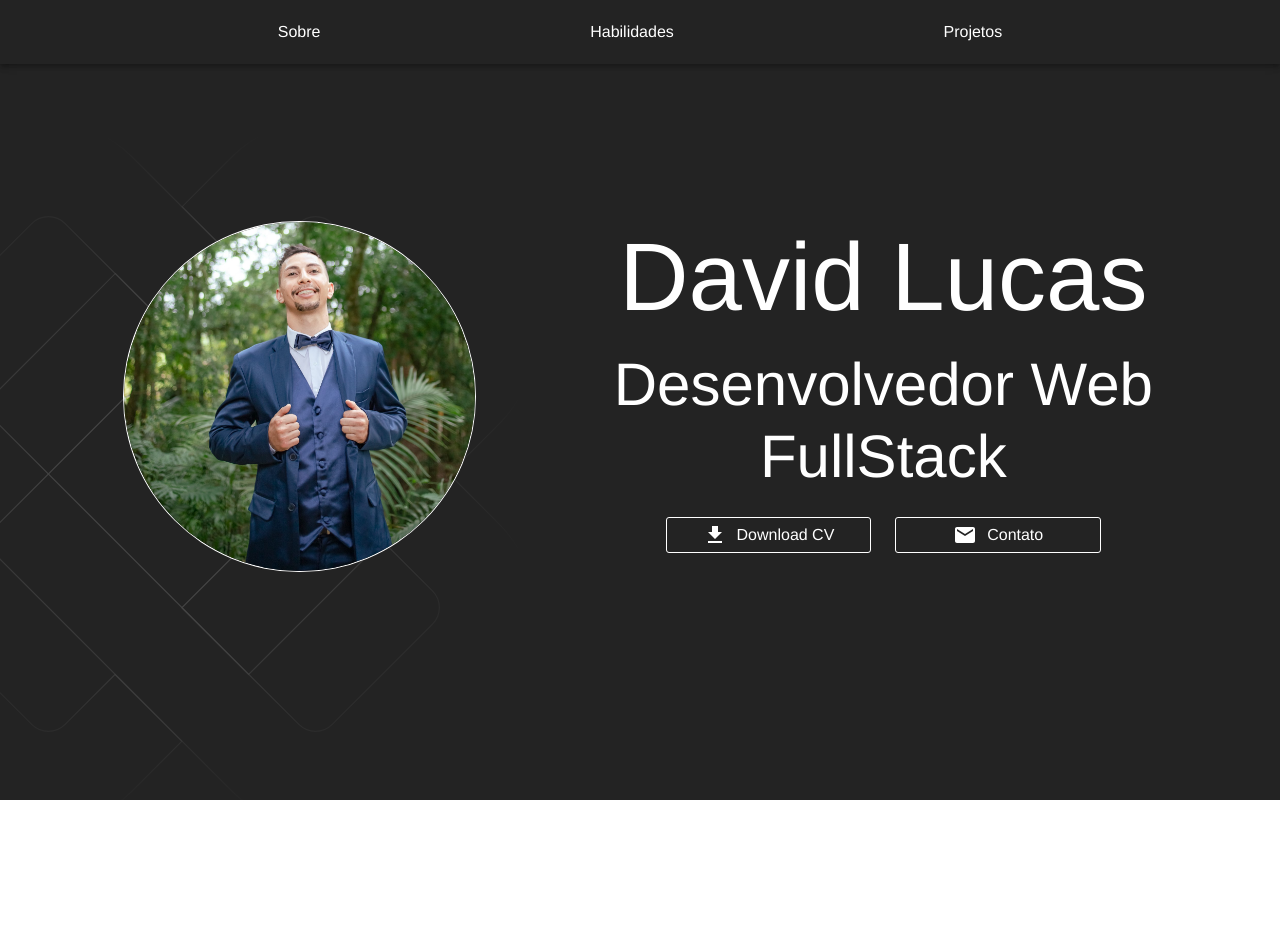
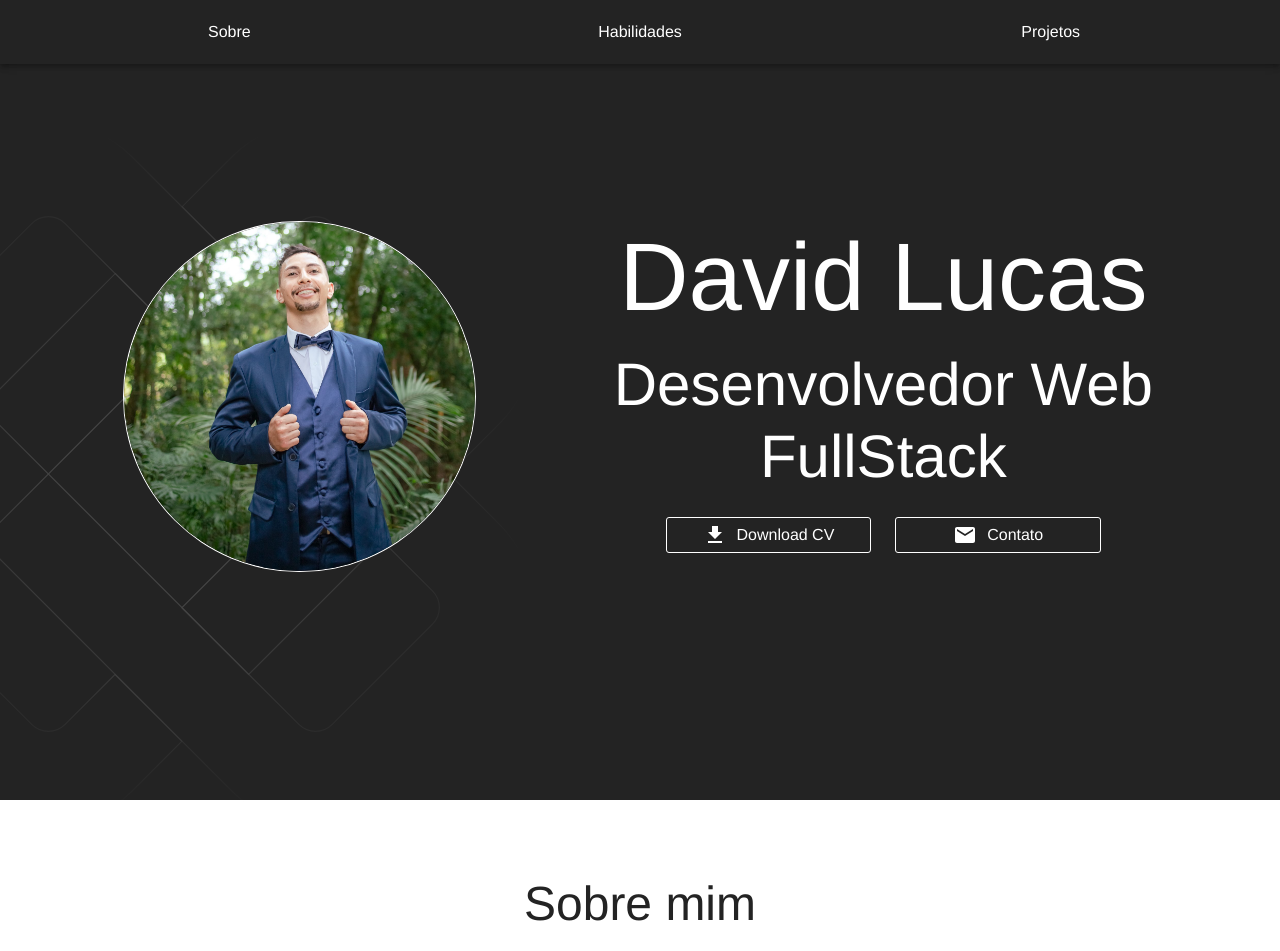
Before and after one commit to dvdlucas/meu-portfolio, a React (Vite) app: page / in a window 1280 px wide. Shown: the top 951 px of the page. Before the commit the page ends 834 px from the top, so only its background shows below. Built offline with nearby package versions, Linux system fonts and the light colour scheme.

Commit message:
feat : update with navBar

```diff
--- a/src/components/NavBar/NavBar.tsx
+++ b/src/components/NavBar/NavBar.tsx
@@ -1,22 +1,43 @@
-import { AppBar, MenuItem, Toolbar, styled } from "@mui/material"
+import { AppBar, Toolbar, MenuItem, styled } from "@mui/material";
+
+const StyledToolbar = styled(Toolbar)(({ theme }) => ({
+    display: "flex",
+    justifyContent: "space-evenly",
+    backgroundColor: theme.palette.primary.main,
+}));
+
+const StyledMenuItem = styled(MenuItem)(({ theme }) => ({
+    backgroundColor: "transparent",
+    borderRadius: "3px",
+    padding: "5px 15px",
+    width: "100%",
+    color: theme.palette.primary.contrastText,
+    display: "inline-flex",
+    alignItems: "center",
+    justifyContent: "center",
+    gap: "10px",
+    '&:hover': {
+        backgroundColor: theme.palette.secondary.light,
+    },
+}));
 
 const NavBar = () => {
-    const StyledToobar = styled(Toolbar)(() => ({
-        display: "flex",
-        justifyContent: "space-evenly"
-    }))
+    const handleScroll = (sectionId: string) => {
+        const section = document.getElementById(sectionId);
+        if (section) {
+            section.scrollIntoView({ behavior: 'smooth' });
+        }
+    };
 
     return (
-        <>
-            <AppBar position="absolute">
-                <StyledToobar>
-                    <MenuItem>Sobre</MenuItem>
-                    <MenuItem>Habilidades</MenuItem>
-                    <MenuItem>Projetos</MenuItem>
-                </StyledToobar>
-            </AppBar>
-        </>
-    )
+        <AppBar position="absolute">
+            <StyledToolbar>
+                <StyledMenuItem onClick={() => handleScroll('about')}>Sobre</StyledMenuItem>
+                <StyledMenuItem onClick={() => handleScroll('skills')}>Habilidades</StyledMenuItem>
+                <StyledMenuItem onClick={() => handleScroll('projects')}>Projetos</StyledMenuItem>
+            </StyledToolbar>
+        </AppBar>
+    );
 }
 
-export default NavBar
+export default NavBar;
--- a/src/pages/Home/Home.tsx
+++ b/src/pages/Home/Home.tsx
@@ -1,5 +1,8 @@
 import NavBar from "../../components/NavBar/NavBar"
+import About from "./sections/About/About"
 import Hero from "./sections/Hero/Hero"
+import Projects from "./sections/Projects/Projects"
+import Skills from "./sections/Skills/Skills"
 
 const Home = () => {
 
@@ -8,6 +11,9 @@ const Home = () => {
     <>
       <NavBar />
       <Hero />
+      <About />
+      <Skills />
+      <Projects />
     </>
   )
 }
--- /dev/null
+++ b/src/pages/Home/sections/About/About.tsx
@@ -0,0 +1,29 @@
+import { Box, Typography, styled } from "@mui/material";
+
+const About = () => {
+    const StyledAbout = styled(Box)(({ theme }) => ({
+        backgroundColor: theme.palette.primary.contrastText,
+        minHeight: "40vh",
+        display: "flex",
+        flexDirection: "column",
+        alignItems: "center",
+        justifyContent: "center",
+        padding: "30px 20px",
+        boxSizing: "border-box",
+    }));
+
+    return (
+        <StyledAbout id="about">
+            <Typography color="primary.main" variant="h3" textAlign="center" gutterBottom>
+                Sobre mim
+            </Typography>
+            <Typography color="primary.main" variant="body1" textAlign="center">
+                Profissional com sólida experiência em SQL, C# .NET e versionamento de código utilizando GIT. Atualmente, atuo na resolução de chamados, realizando análises de cenários e oferecendo soluções eficazes para problemas complexos.
+                Recentemente estou expandindo meus conhecimentos em React, JavaScript e Node.js por meio de projetos pessoais. Meu foco principal é o desenvolvimento Backend, com ênfase na criação de APIs e sistemas altamente funcionais e escaláveis.
+                Com um compromisso contínuo com a melhoria e inovação, busco sempre entregar soluções que agreguem valor e impulsionem os objetivos da empresa.
+            </Typography>
+        </StyledAbout>
+    );
+}
+
+export default About;
```
